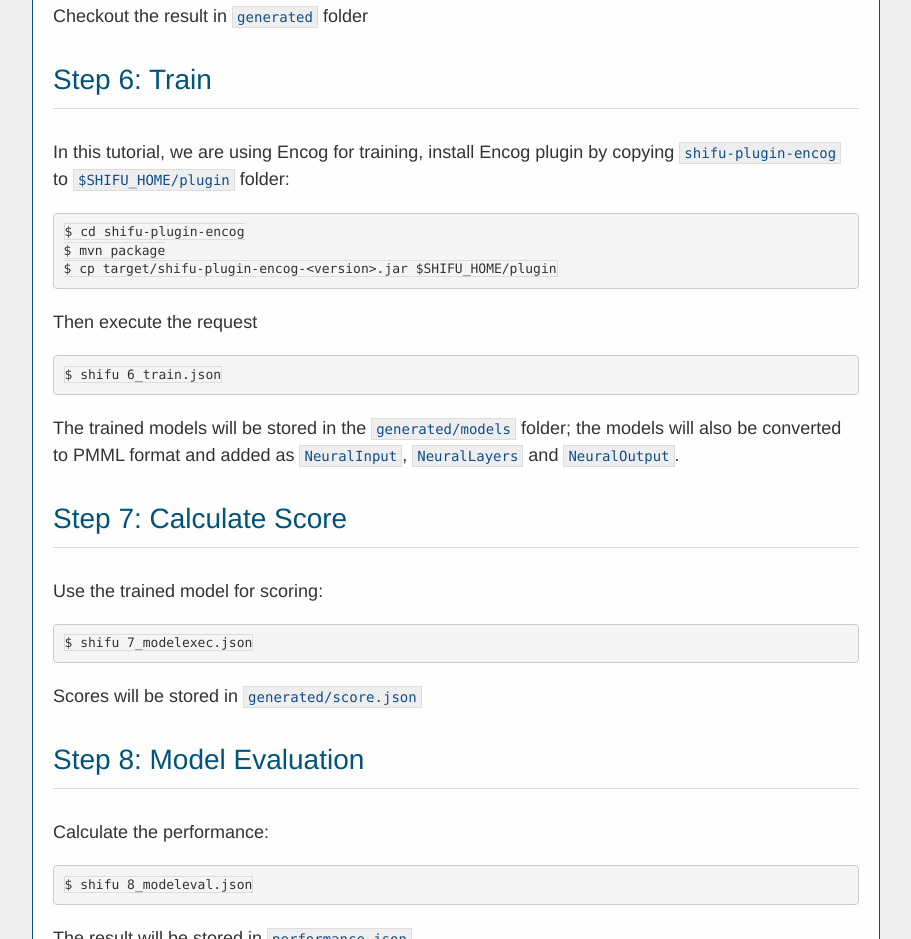
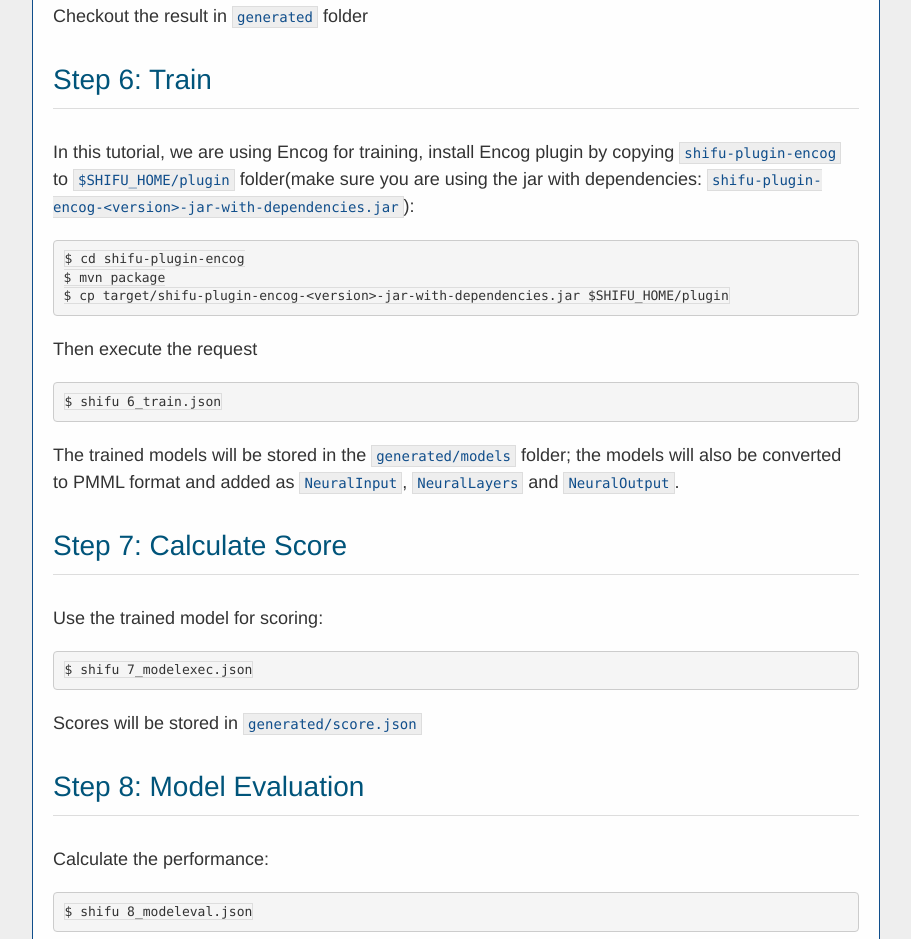
Before and after one commit to ShifuML/shifu-website, a plain HTML site: page output/docs/shifu-core/0.3.x-snapshot/user/wdbc/index.html in a window 1280 px wide. Shown: the part 2337-3276 px from the top of the page, without its empty margins (38-949 px from the left). Drawn offline with nearby package versions, Linux system fonts and the light colour scheme; some packages are replaced by stand-ins of ours.

Commit message:
re-compile

```diff
--- a/output/docs/shifu-core/0.3.x-snapshot/user/wdbc/index.html
+++ b/output/docs/shifu-core/0.3.x-snapshot/user/wdbc/index.html
@@ -163,11 +163,11 @@ $ which shifu
 
 <h2 id="step-6-train">Step 6: Train</h2>
 
-<p>In this tutorial, we are using Encog for training, install Encog plugin by copying <code>shifu-plugin-encog</code> to <code>$SHIFU_HOME/plugin</code> folder:</p>
+<p>In this tutorial, we are using Encog for training, install Encog plugin by copying <code>shifu-plugin-encog</code> to <code>$SHIFU_HOME/plugin</code> folder(make sure you are using the jar with dependencies: <code>shifu-plugin-encog-&lt;version&gt;-jar-with-dependencies.jar</code>):</p>
 
 <pre><code>$ cd shifu-plugin-encog
 $ mvn package
-$ cp target/shifu-plugin-encog-&lt;version&gt;.jar $SHIFU_HOME/plugin
+$ cp target/shifu-plugin-encog-&lt;version&gt;-jar-with-dependencies.jar $SHIFU_HOME/plugin
 </code></pre>
 
 <p>Then execute the request</p>
```
